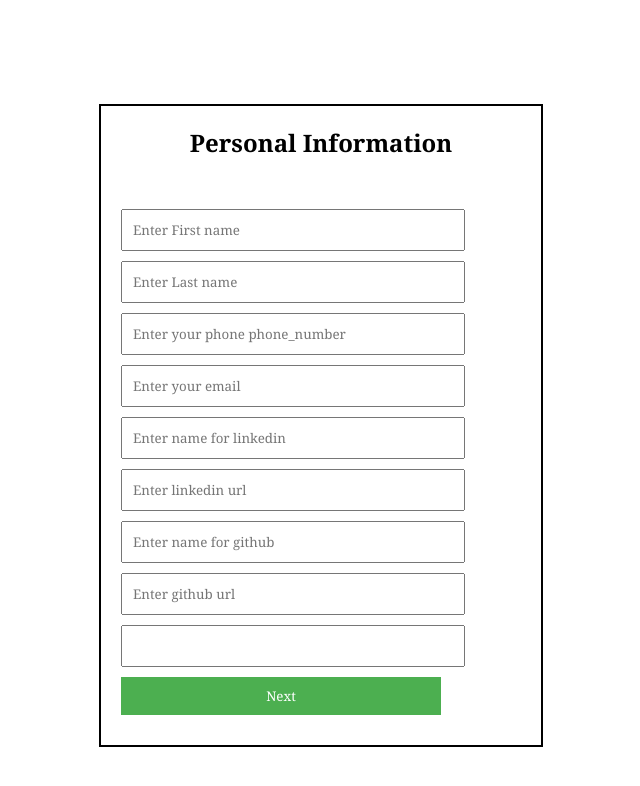
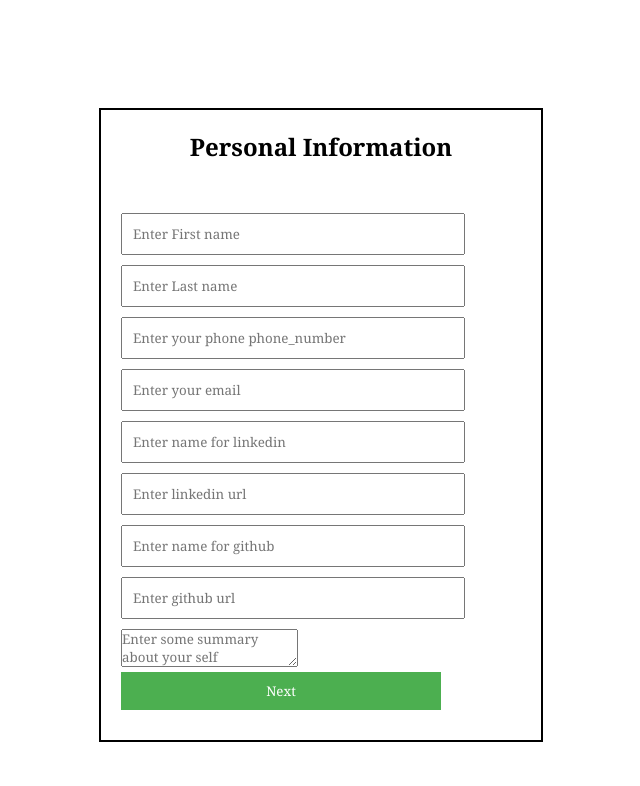
Before and after one commit to Abhiram0620/Resume_Maker, a Flask app: page / in a window 1280 px wide. Shown: the top 786 px of the page, without its empty margins (319-959 px from the left). Run offline with Flask 3, Linux system fonts and the light colour scheme.

Commit message:
upto summary is completed

```diff
--- a/app.py
+++ b/app.py
@@ -15,13 +15,13 @@ def adding():
     agithub = request.form.get("agithub")
     github = request.form.get("github")
     summary=request.form.get("summary")
+
     if(len(alinkedin)!=0 and len(linedin)==0):
         return render_template("index.html",msg="if you enter anchor then you have to enter url")
 
     if(len(agithub)!=0 and github==0):
         return render_template("index.html",msg1="if you enter anchor then you have to enter url")
 
-
     return render_template('resume_template2.html',  fullname=name, phone_number = mobile,mail=email , alinkedin=alinkedin, linkedinurl=linedin, agithub=agithub, github=github, summary=summary  )
 
 if __name__=='__main__':
--- a/templates/index.html
+++ b/templates/index.html
@@ -77,7 +77,7 @@
                 {% if msg1 %}
                 <p style="color: red;">{{msg1}}</p>
                 {% endif %}
-                <input name="summary" id="summary" >
+                <textarea name="summary" id="summary" placeholder="Enter some summary about your self"></textarea>
                 <input type="submit" value="Next" id="submit1" placeholder="Enter linkedin url">
 
 
```
